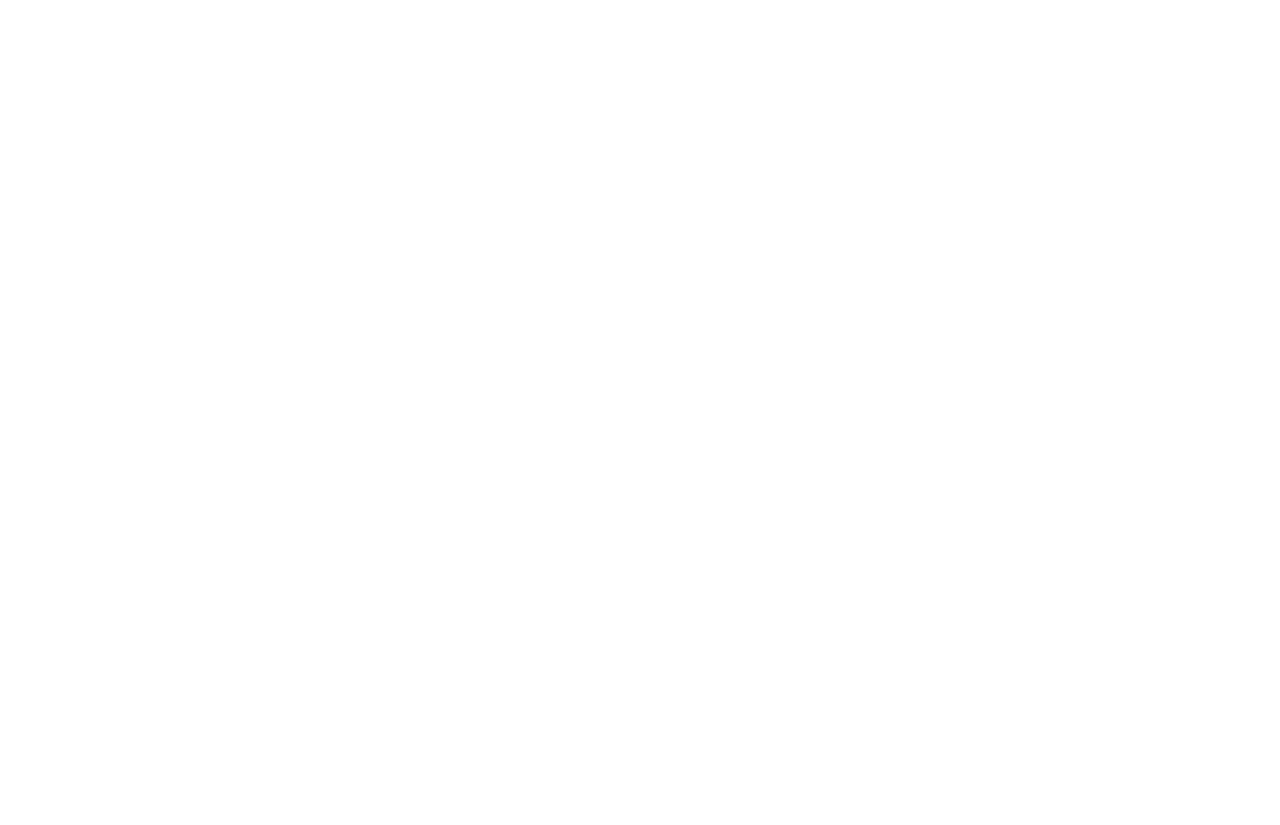
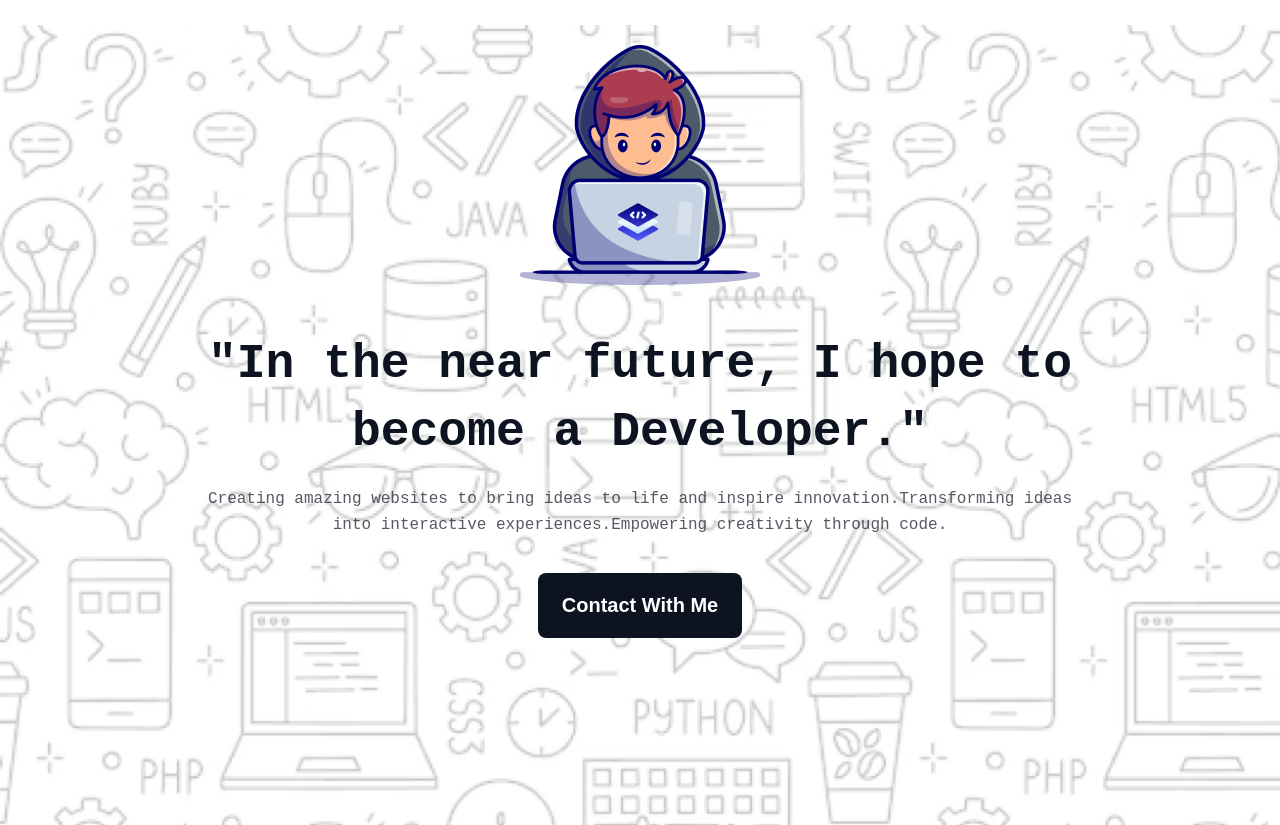
Before and after one commit to Phanthom-Mekat/Batch10-Assignment-1, a plain HTML site: page index.html in a window 1280 px wide. Before the commit the page ends 800 px from the top, so only its background shows below. Drawn offline with Linux system fonts and the light colour scheme; a web font is replaced by a local one.

Commit message:
header done

```diff
--- a/index.html
+++ b/index.html
@@ -3,9 +3,38 @@
 <head>
     <meta charset="UTF-8">
     <meta name="viewport" content="width=device-width, initial-scale=1.0">
+    <link rel="preconnect" href="https://fonts.googleapis.com">
+    <link rel="preconnect" href="https://fonts.gstatic.com" crossorigin>
+    <link href="https://fonts.googleapis.com/css2?family=Azeret+Mono:ital,wght@0,100..900;1,100..900&display=swap" rel="stylesheet">
     <title>Assignment Portfolio</title>
+    <link rel="stylesheet" href="styles/portfolio.css">
 </head>
 <body>
+    <main class="azeret-mono-continue">
+        <section class="headerSection">
+
+            <div>
+                <img src="assets/Group.png" alt="">
+            </div>
+
+            <div class="headerContent">
+                <h1 class="portfolioHeader">
+                    "In the near future, I hope to become a Developer."
+                </h1>
+
+                <p class="headerPara">
+                    Creating amazing websites to bring ideas to life and inspire innovation.Transforming ideas into interactive experiences.Empowering creativity through code.
+                </p>
+
+                <button class="contactMeButton">
+                    Contact With Me
+                </button>
+            </div>
+
+        </section>
+
+
+    </main>
 
 </body>
 </html>
--- /dev/null
+++ b/styles/portfolio.css
@@ -0,0 +1,65 @@
+
+*{
+    margin: 0;
+    padding: 0;
+}
+
+
+/* header section styles */
+.headerSection{
+    background: url(../assets/Hero-bg.png);
+    background-size: cover;
+
+    height: 100vh;
+}
+
+/* font added */
+.azeret-mono-continue {
+    font-family: "Azeret Mono", monospace;
+    font-optical-sizing: auto;
+    font-style: normal;
+  }
+  .headerSection img{
+    display: flex;
+    margin: 25px auto;
+    padding: 20px;
+  }
+  .headerSection .portfolioHeader {
+    color: rgb(13, 19, 33);
+    width: 998px;
+    font-size: 48px;
+    font-weight: 800;
+    line-height: 68px;
+    letter-spacing: 0%;
+    text-align: center;
+    margin: 20px auto;
+
+  }
+
+.headerSection .headerPara{
+    color: rgb(13, 19, 33);
+    font-size: 16px;
+    font-weight: 500;
+    line-height: 26px;
+    letter-spacing: 0%;
+    text-align: center;
+    opacity: 0.7;
+    width: 892px;
+    margin: 20px auto;
+}
+.headerSection .contactMeButton{
+    border-radius: 8px;
+    background: rgb(13, 19, 33);
+    color: white;
+    border: none;
+    padding: 21px 24px 21px 24px;
+    margin: 32px 0px;
+    font-size: 20px;
+    font-weight: 600;
+    line-height: 23px;
+    letter-spacing: 0%;
+    text-align: center;
+    display: block;
+    margin: 35px auto;
+
+}
```
Also changed, not shown: assets/Group 3.png (added), assets/Group 4.png (added), assets/Group.png (added), assets/Hero-bg.png (added), assets/Layer_1.png (added), assets/css.png (added), assets/facebook.png (added), assets/github.png (added), assets/handshake.jpg (added), assets/html.png (added), assets/js.png (added), assets/linkedin-icon 1.png (added), assets/mongodb.png (added), assets/nodejs.png (added), 1 more files.
